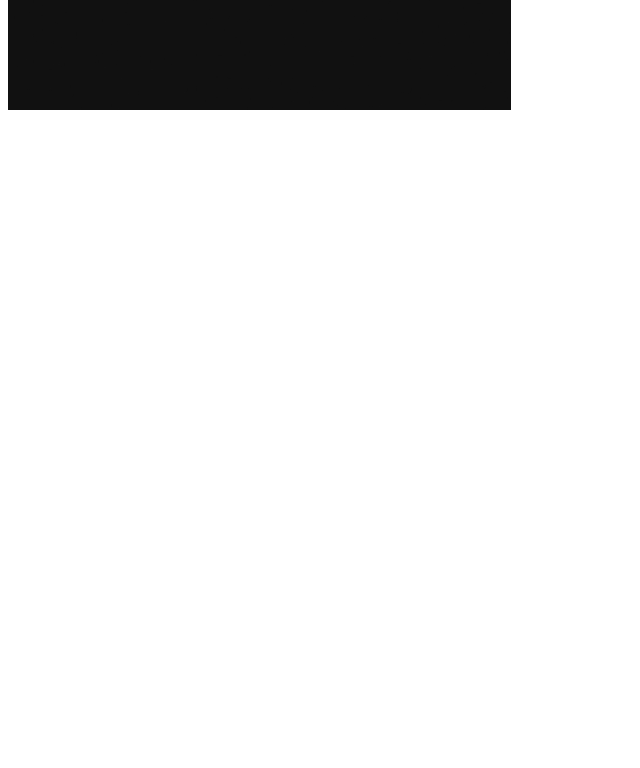
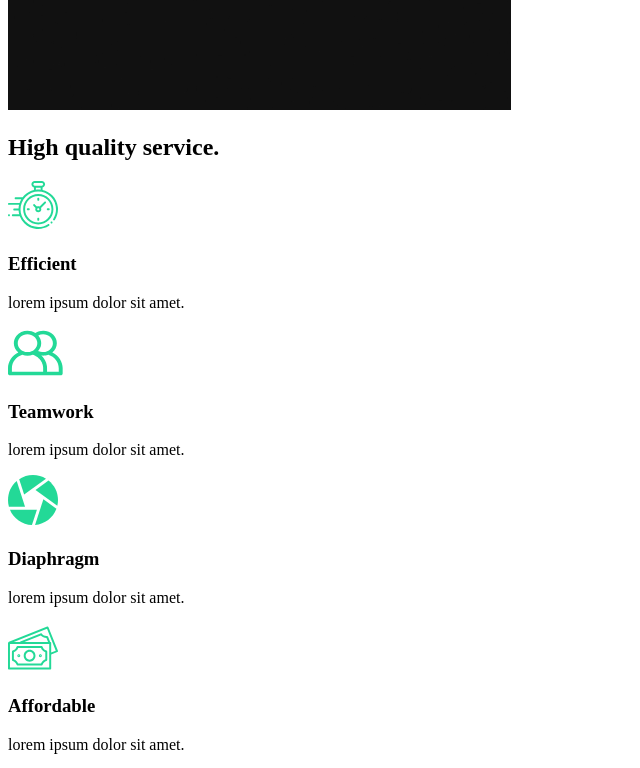
Before and after one commit to dato94/catpure, a React (Create React App) app: page / in a window 1280 px wide. Shown: the part 860-1628 px from the top of the page, without its empty margins (0-640 px from the left). Before the commit the page ends 982 px from the top, so only its background shows below. Built offline with nearby package versions, Linux system fonts and the light colour scheme.

Commit message:
3. Services Section

```diff
--- /dev/null
+++ b/src/components/ServicesSection.js
@@ -0,0 +1,52 @@
+import React from "react";
+//Import Icons
+import clock from '../img/clock.svg';
+import diaphragm from '../img/diaphragm.svg';
+import money from '../img/money.svg';
+import teamwork from '../img/teamwork.svg';
+import home2 from '../img/home2.png';
+
+const ServicesSection = () => {
+    return(
+        <div className="services">
+            <div className="description">
+                <h2>High <span>quality</span> service.</h2>
+                <div className="cards">
+                    <div className="card">
+                        <div className="icon">
+                            <img alt="icon" src={clock}/>
+                            <h3>Efficient</h3>
+                        </div>
+                        <p>lorem ipsum dolor sit amet.</p>
+                    </div>
+                    <div className="card">
+                        <div className="icon">
+                            <img alt="icon" src={teamwork}/>
+                            <h3>Teamwork</h3>
+                        </div>
+                        <p>lorem ipsum dolor sit amet.</p>
+                    </div>
+                    <div className="card">
+                        <div className="icon">
+                            <img alt="icon" src={diaphragm}/>
+                            <h3>Diaphragm</h3>
+                        </div>
+                        <p>lorem ipsum dolor sit amet.</p>
+                    </div>
+                    <div className="card">
+                        <div className="icon">
+                            <img alt="icon" src={money}/>
+                            <h3>Affordable</h3>
+                        </div>
+                        <p>lorem ipsum dolor sit amet.</p>
+                    </div>
+                </div>
+            </div>
+            <div className="image">
+                <img alt="camera" src={home2} />
+            </div>
+        </div>
+    )
+}
+
+export default ServicesSection;
--- a/src/pages/AboutUs.js
+++ b/src/pages/AboutUs.js
@@ -1,11 +1,15 @@
 import React from "react";
 // Page Components
 import AboutSection from "../components/AboutSection";
+import ServicesSection from "../components/ServicesSection";
 
 const AboutUs = () => {
-    return(
+    return (
+    <>
         <AboutSection />
-    )
-}
+        <ServicesSection />
+    </>
+    );
+};
 
 export default AboutUs;
```
